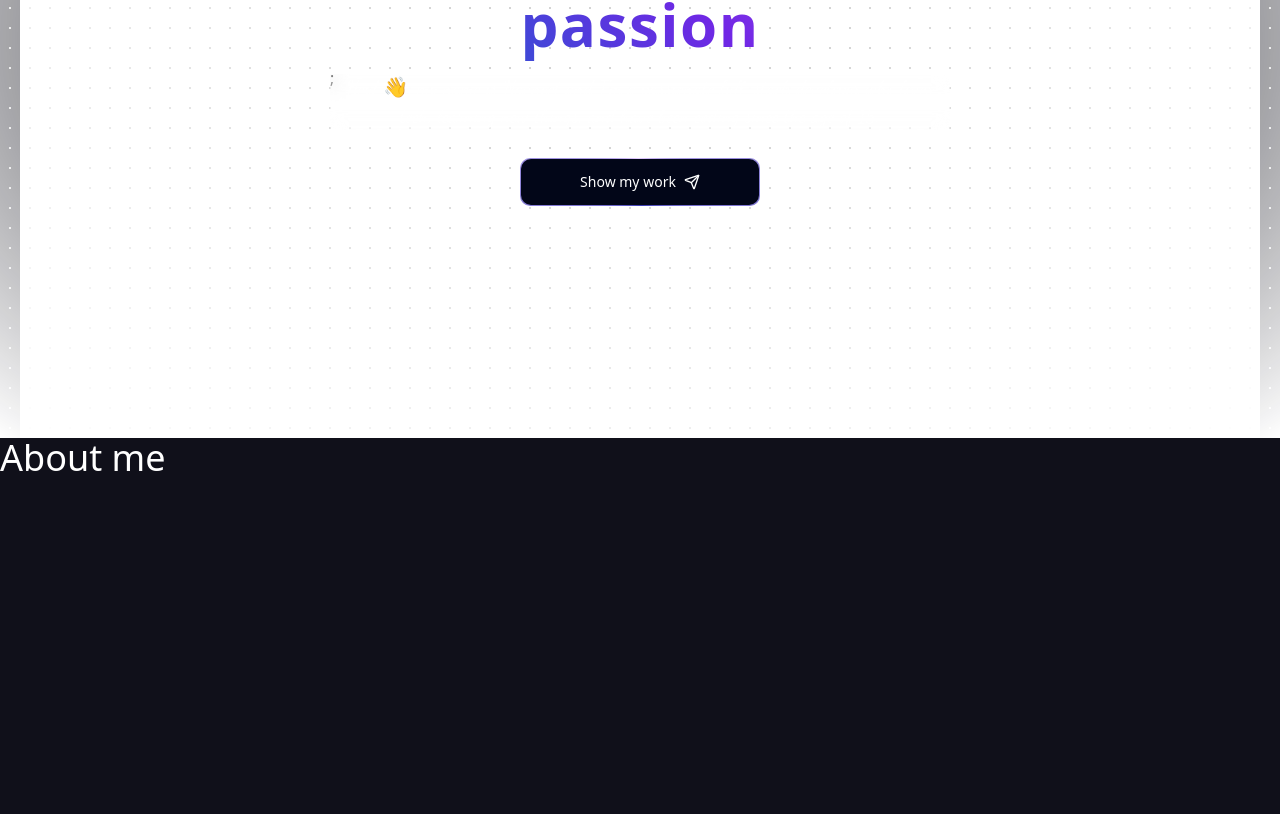
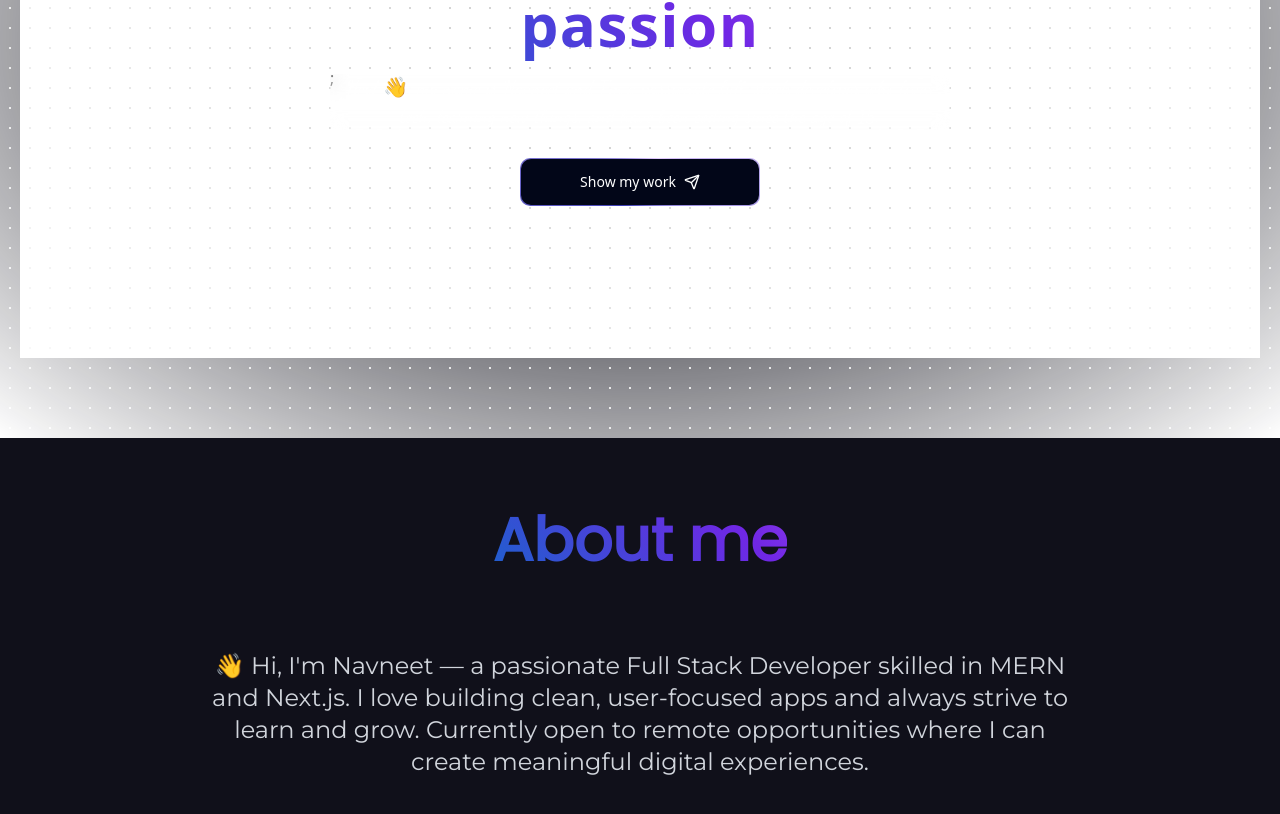
Before and after one commit to Navneet-divine/Portfolio, a Next.js app: page / in a window 1280 px wide. Shown: the part 362-1176 px from the top of the page. Before the commit the page ends 844 px from the top, so only its background shows below. Built offline with nearby package versions, Linux system fonts and the light colour scheme.

Commit message:
add about section

```diff
--- a/app/globals.css
+++ b/app/globals.css
@@ -4,8 +4,6 @@
 body {
   background-color: #10101a;
   overflow-x: hidden;
-
-  padding-bottom: "1000px";
 }
 
 .gradient-text {
--- a/components/AboutMeSection.tsx
+++ b/components/AboutMeSection.tsx
@@ -1,8 +1,34 @@
+"use client";
+import { motion } from "framer-motion";
+
 export default function AboutMeSection() {
   return (
-    <section id="about">
-      <div>
-        <h1 className="text-4xl text-white">About me</h1>
+    <section id="about" className="pb-[500px] mt-18">
+      <div className="flex justify-center pt-20">
+        <motion.h1
+          className="text-6xl font-poppins font-bold text-white gradient-text"
+          initial={{ opacity: 0, y: 50 }}
+          whileInView={{ opacity: 1, y: 0 }}
+          transition={{ duration: 1, ease: "easeOut" }}
+          viewport={{ once: true }}
+        >
+          About me
+        </motion.h1>
+      </div>
+
+      <div className="px-5 md:px-14 lg:px-50">
+        <motion.p
+          className="text-center text-lg sm:text-xl md:text-2xl pt-20 font-montserrat text-gray-300"
+          initial={{ opacity: 0, y: 100 }}
+          whileInView={{ opacity: 1, y: 0 }}
+          transition={{ duration: 1, ease: "easeOut", delay: 0.3 }}
+          viewport={{ once: true }}
+        >
+          👋 Hi, I&apos;m Navneet — a passionate Full Stack Developer skilled in
+          MERN and Next.js. I love building clean, user-focused apps and always
+          strive to learn and grow. Currently open to remote opportunities where
+          I can create meaningful digital experiences.
+        </motion.p>
       </div>
     </section>
   );
--- a/components/HeroSection.tsx
+++ b/components/HeroSection.tsx
@@ -25,7 +25,7 @@
           className="top-28 left-80 h-[80vh] w-[50vw] max-xl:hidden"
           fill="blue"
         />
-        <div className="absoulute flex h-screen w-full pt-45 justify-center bg-white dark:bg-[#10101a]">
+        <div className="absoulute flex h-[90vh] w-full pt-45 justify-center bg-white dark:bg-[#10101a]">
           <div
             className={cn(
               "absolute inset-0",
--- /dev/null
+++ b/components/ui/lamp.tsx
@@ -0,0 +1,104 @@
+"use client";
+import React from "react";
+import { motion } from "motion/react";
+import { cn } from "@/lib/utils";
+
+export function LampDemo() {
+  return (
+    <LampContainer>
+      <motion.h1
+        initial={{ opacity: 0.5, y: 100 }}
+        whileInView={{ opacity: 1, y: 0 }}
+        transition={{
+          delay: 0.3,
+          duration: 0.8,
+          ease: "easeInOut",
+        }}
+        className="mt-8 bg-gradient-to-br from-slate-300 to-slate-500 py-4 bg-clip-text text-center text-4xl font-medium tracking-tight text-transparent md:text-7xl"
+      >
+        Build lamps <br /> the right way
+      </motion.h1>
+    </LampContainer>
+  );
+}
+
+export const LampContainer = ({
+  children,
+  className,
+}: {
+  children: React.ReactNode;
+  className?: string;
+}) => {
+  return (
+    <div
+      className={cn(
+        "relative  flex min-h-screen flex-col items-center justify-center overflow-hidden  w-full rounded-md z-0",
+        className
+      )}
+    >
+      {/* <div className="relative flex w-full flex-1 scale-y-125 items-center justify-center isolate z-0 ">
+        <motion.div
+          initial={{ opacity: 0.5, width: "15rem" }}
+          whileInView={{ opacity: 1, width: "30rem" }}
+          transition={{
+            delay: 0.3,
+            duration: 0.8,
+            ease: "easeInOut",
+          }}
+          style={{
+            backgroundImage: `conic-gradient(var(--conic-position), var(--tw-gradient-stops))`,
+          }}
+          className="absolute inset-auto right-1/2 h-56 overflow-visible w-[30rem] bg-gradient-conic from-cyan-500 via-transparent to-transparent text-white [--conic-position:from_70deg_at_center_top]"
+        >
+          <div className="absolute  w-[100%] left-0 bg-slate-950 h-40 bottom-0 z-20 [mask-image:linear-gradient(to_top,white,transparent)]" />
+          <div className="absolute  w-40 h-[100%] left-0 bg-slate-950  bottom-0 z-20 [mask-image:linear-gradient(to_right,white,transparent)]" />
+        </motion.div>
+        <motion.div
+          initial={{ opacity: 0.5, width: "15rem" }}
+          whileInView={{ opacity: 1, width: "30rem" }}
+          transition={{
+            delay: 0.3,
+            duration: 0.8,
+            ease: "easeInOut",
+          }}
+          style={{
+            backgroundImage: `conic-gradient(var(--conic-position), var(--tw-gradient-stops))`,
+          }}
+          className="absolute inset-auto left-1/2 h-56 w-[30rem] bg-gradient-conic from-transparent via-transparent to-cyan-500 text-white [--conic-position:from_290deg_at_center_top]"
+        >
+          <div className="absolute  w-40 h-[100%] right-0 bg-slate-950  bottom-0 z-20 [mask-image:linear-gradient(to_left,white,transparent)]" />
+          <div className="absolute  w-[100%] right-0 bg-slate-950 h-40 bottom-0 z-20 [mask-image:linear-gradient(to_top,white,transparent)]" />
+        </motion.div>
+        <div className="absolute top-1/2 h-48 w-full translate-y-12 scale-x-150 bg-slate-950 blur-2xl"></div>
+        <div className="absolute top-1/2 z-50 h-48 w-full bg-transparent opacity-10 backdrop-blur-md"></div>
+        <div className="absolute inset-auto z-50 h-36 w-[28rem] -translate-y-1/2 rounded-full bg-cyan-500 opacity-50 blur-3xl"></div>
+        <motion.div
+          initial={{ width: "8rem" }}
+          whileInView={{ width: "16rem" }}
+          transition={{
+            delay: 0.3,
+            duration: 0.8,
+            ease: "easeInOut",
+          }}
+          className="absolute inset-auto z-30 h-36 w-64 -translate-y-[6rem] rounded-full bg-cyan-400 blur-2xl"
+        ></motion.div>
+        <motion.div
+          initial={{ width: "15rem" }}
+          whileInView={{ width: "30rem" }}
+          transition={{
+            delay: 0.3,
+            duration: 0.8,
+            ease: "easeInOut",
+          }}
+          className="absolute inset-auto z-50 h-0.5 w-[30rem] -translate-y-[7rem] bg-cyan-400 "
+        ></motion.div>
+
+        <div className="absolute inset-auto z-40 h-44 w-full -translate-y-[12.5rem] bg-slate-950 "></div>
+      </div> */}
+
+      <div className="relative  z-50 flex -translate-y-80 flex-col items-center px-5">
+        {children}
+      </div>
+    </div>
+  );
+};
```
